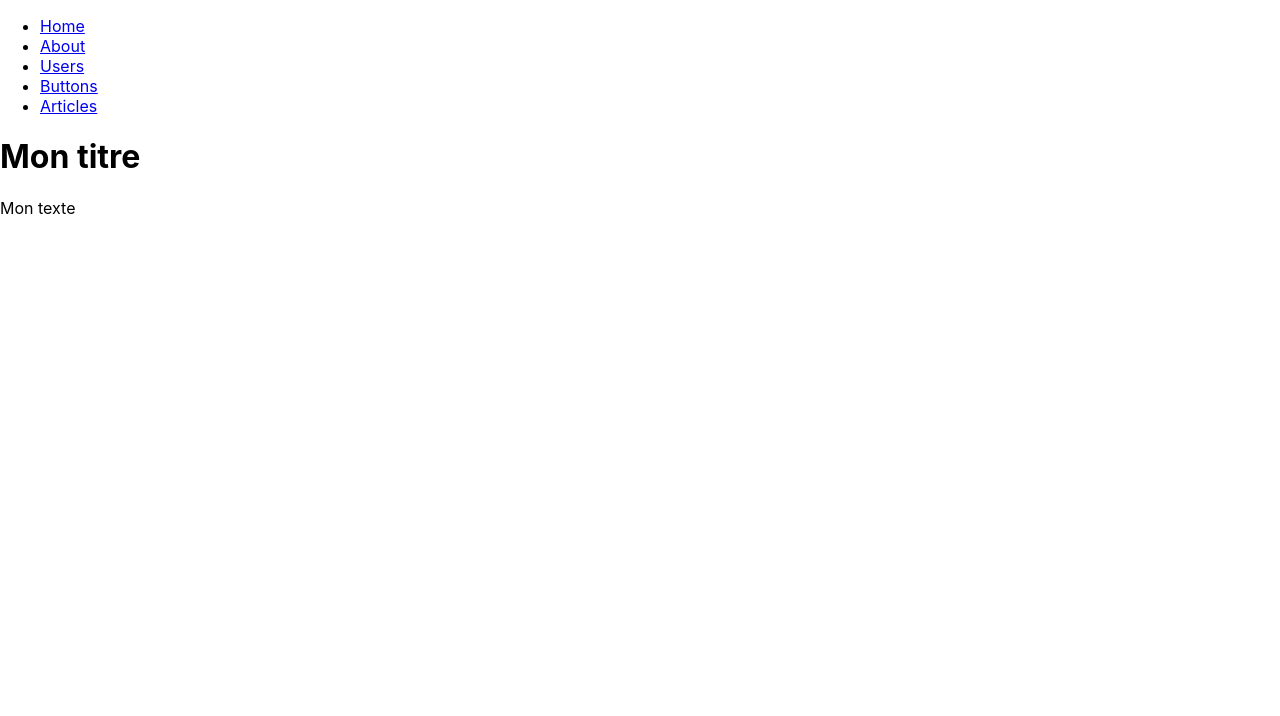
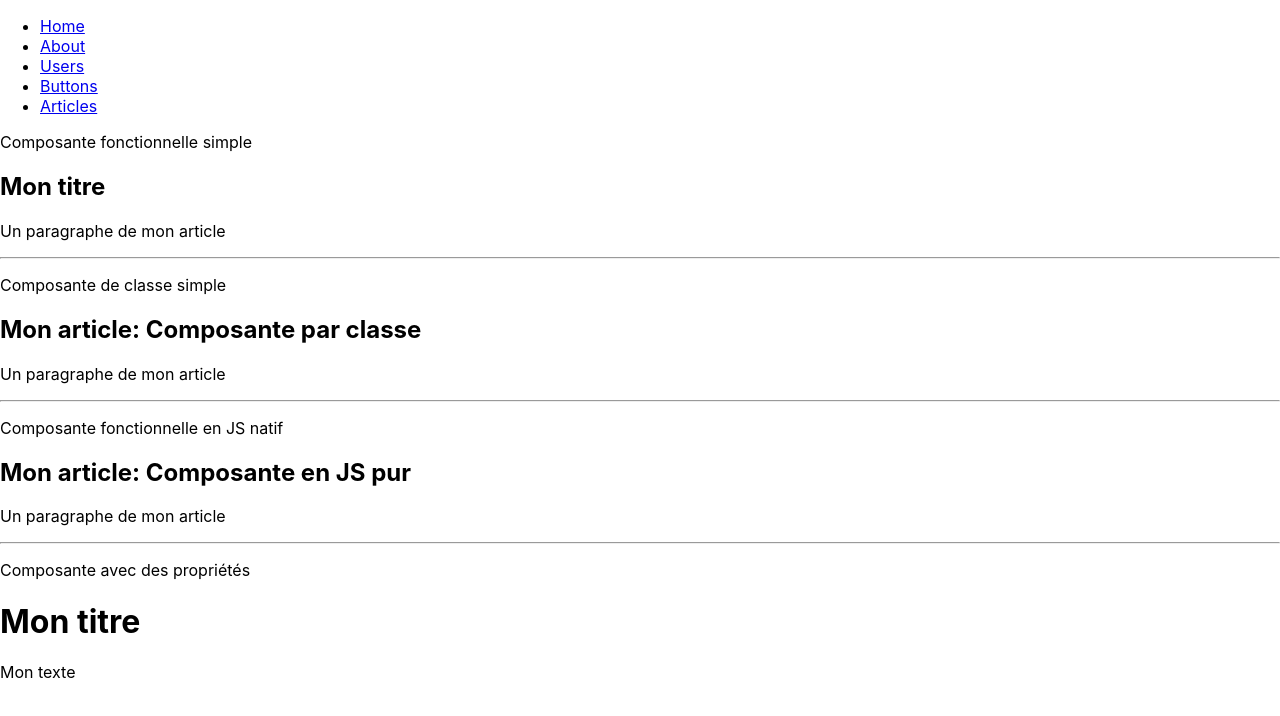
Before and after one commit to LOG2440/Cours-12-React, a React (Create React App) app: page / in a window 1280 px wide. Shown: the top 716 px of the page. Built offline with nearby package versions, Linux system fonts and the light colour scheme.

Commit message:
Ajout d'exemple de differentes manires de creer une composante.

```diff
--- a/src/components/ComposanteParent.js
+++ b/src/components/ComposanteParent.js
@@ -1,8 +1,30 @@
 import MaComposanteAvecPropriete from "./MaComposanteAvecPropriete";
+import * as composanteSimple from "./MaComposante";
+import MaComposanteClasse from "./MaComposanteClasse";
+import MaComposanteJSPur from "./MaComposanteJSPur";
 
+const MaComposante = composanteSimple.default;
 const ComposanteParent = () => (
   <>
-    <MaComposanteAvecPropriete title="Mon titre" paragraphe="Mon texte" />
+    <div>
+      <p>Composante fonctionnelle simple</p>
+      <MaComposante />
+    </div>
+    <hr />
+    <div>
+      <p>Composante de classe simple</p>
+      <MaComposanteClasse />
+    </div>
+    <hr />
+    <div>
+      <p>Composante fonctionnelle en JS natif </p>
+      <MaComposanteJSPur />
+    </div>
+    <hr />
+    <div>
+      <p>Composante avec des propriétés </p>
+      <MaComposanteAvecPropriete title="Mon titre" paragraphe="Mon texte" />
+    </div>
   </>
 );
 
--- a/src/components/MaComposanteClasse.js
+++ b/src/components/MaComposanteClasse.js
@@ -1,7 +1,7 @@
 import * as React from "react";
 
 // Composante classe définie en JSX
-export default class MaComposante extends React.Component {
+export default class MaComposanteClasse extends React.Component {
   render() {
     return (
       <section className="post">
```
